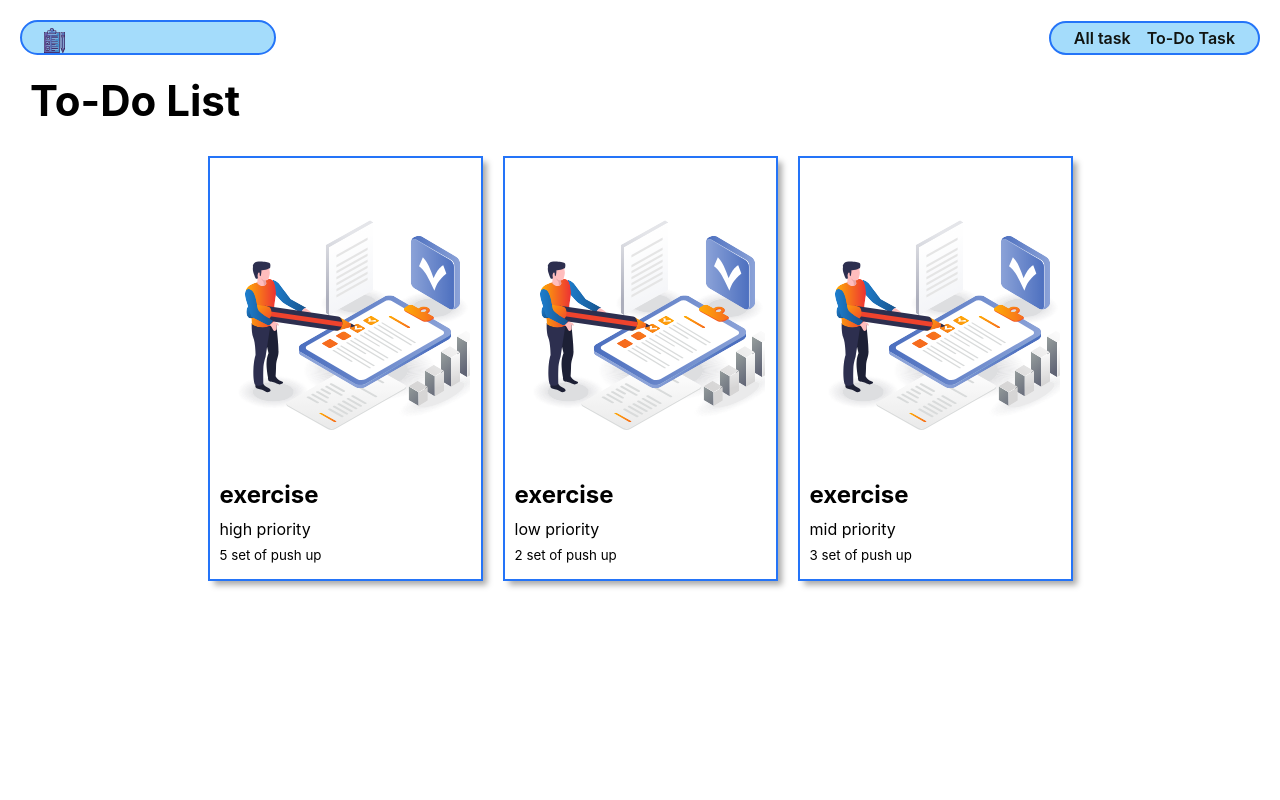
After one commit to shawnkang0818/To-Do-Manager, a Django app: page /tasks/ in a window 1280 px wide. The commit adds this page. Run offline with Django 4.2, Linux system fonts and the light colour scheme.

Commit message:
add tasks page and CSS

```diff
--- /dev/null
+++ b/main_app/static/css/base.css
@@ -0,0 +1,279 @@
+html {
+  box-sizing: border-box
+}
+
+/* The Universal Selector */
+*, /* All elements*/
+*::before, /* All ::before pseudo-elements */
+*::after { /* All ::after pseudo-elements */
+  /* height & width will now include border & padding by default
+     but can be over-ridden as needed */
+  box-sizing: inherit;
+}
+
+/* resets font size to be 62.5% of the user preference -
+     in most browser configurations this will be 10px */
+:root {
+  font-size: 62.5%
+}
+
+body {
+  margin: 0;
+  display: flex;
+  flex-direction: column;
+  align-items: center;
+  font-family: -apple-system, BlinkMacSystemFont, 'Segoe UI', 'Roboto',
+    'Oxygen', 'Ubuntu', 'Cantarell', 'Fira Sans', 'Droid Sans',
+    'Helvetica Neue', sans-serif;
+  min-height: 100vh;
+  --nav-bg: rgba(104, 197, 248, .7);
+  --nav-bg-ff: rgba(104, 197, 248, .9);
+  --borders: rgb(36, 116, 248) solid 2px;
+  --text-color: rgb(17, 20, 17);
+  --link-hover-color: rgb(16, 56, 158);
+  --button-bg: rgb(245, 245, 245);
+  --button-bg-hover: rgb(226, 226, 226);
+  --submit: rgb(26, 128, 0);
+  --warn: rgb(255, 102, 0);
+  --danger: rgb(220, 20, 30);
+  --secondary: rgb(57, 57, 57);
+  --card-box-shadow: 5px 5px 6px -1px #AAA;
+  --font-xtreme: 4.2rem;
+  --font-xxl: 3.6rem;
+  --font-xl: 2.4rem;
+  --font-l: 1.8rem;
+  --font-reg: 1.6rem;
+  --card-border-radius: 6px;
+}
+
+header {
+  width: 100%;
+  background: var(--nav-bg-ff); /* rgba(104, 197, 248, .9) */
+  border-bottom: var(--borders);
+}
+
+nav {
+  margin: 10px;
+}
+
+ul {
+  margin: 0;
+  list-style: none;
+  padding: 0;
+}
+
+main {
+  width: 100%;
+  padding: 0 10px;
+}
+
+h2 {
+  font-size: var(--font-xl);
+}
+
+nav a {
+  text-decoration: none;
+  color: var(--text-color);
+  font-weight: 600;
+  font-size: 16px;
+}
+
+nav a:hover {
+  color: var(--link-hover-color)
+}
+
+nav ul {
+  display: flex;
+  align-items: center;
+  justify-content: center;
+  flex-wrap: wrap;
+}
+
+nav li {
+  padding: 5px 8px;
+}
+
+.header-logo-container {
+  margin: auto;
+  padding: 10px 20px 0;
+  max-width: 500px;
+}
+
+.page-header {
+  display: flex;
+  align-items: center;
+  margin: 20px;
+}
+
+.btn {
+  font-size: var(--font-l);
+  padding: 8px 16px;
+  border-radius: 6px;
+  border-width: 2px;
+  border-style: solid;
+  text-decoration: none;
+  background-color: var(--button-bg);
+  font-weight: 600;
+  cursor: pointer;
+  font-family: inherit;
+  margin-right: 10px;
+}
+
+.btn:hover {
+  background-color: var(--button-bg-hover);
+}
+
+.submit {
+  color: var(--submit);
+  border-color: var(--submit);
+}
+
+.secondary {
+  color: var(--secondary);
+  border-color: var(--secondary);
+}
+
+.warn {
+  color: var(--warn);
+  border-color: var(--warn);
+}
+
+.danger {
+  color: var(--danger);
+  border-color: var(--danger);
+}
+
+.page-header h1 {
+  font-size: var(--font-xxl);
+  margin: 0;
+}
+
+.page-header img {
+  height: 40px;
+  margin-left:15px;
+}
+
+.page-header img:first-of-type {
+  margin-left: 20px;
+}
+
+.page-content {
+  font-size: var(--font-reg);
+}
+.logo-image {
+    width: 35px;
+    height: 35px;
+    padding-bottom: 10px;
+}
+.logo-text {
+  font-size: 16px;
+  margin-left: 10px;
+}
+
+
+@media only screen and (min-width: 768px) {
+  header {
+    position: sticky;
+    display: flex;
+    flex-direction: row;
+    top: 0;
+    align-items: center;
+  }
+
+  main {
+    max-width: 1300px;
+    min-height: calc(100vh - 53px);
+  }
+
+  nav,
+  .header-logo-container {
+    margin: 10px 0;
+    padding: 0 15px;
+  }
+
+  .header-logo-container {
+    padding-top: 3px;
+  }
+
+  nav {
+    margin-left: auto;
+    display: flex;
+    justify-content: center;
+  }
+
+  nav ul {
+    flex-wrap: nowrap;
+  }
+
+  .header-logo-container {
+    width: 213px;
+  }
+
+  .page-header h1 {
+    font-size: var(--font-xtreme);
+  }
+
+  .page-header img {
+    height: 50px;
+    margin-left:20px;
+  }
+
+  .page-header img:first-of-type {
+    margin-left: 25px;
+  }
+
+  @supports (-webkit-backdrop-filter: none) or (backdrop-filter: none) {
+    header {
+      background: var(--nav-bg);
+      -webkit-backdrop-filter: blur(3px);
+      backdrop-filter: blur(3px);
+    }
+  }
+}
+
+@media only screen and (min-width: 1024px) {
+  main {
+    min-height: calc(100vh - 55px);
+  }
+
+  header {
+    margin: 20px 20px 0 20px;
+    width: calc(100vw - 40px);
+    max-width: 1920px;
+    top: 20px;
+    background-color: transparent;
+    border-bottom: none;
+  }
+
+  nav,
+  .header-logo-container {
+    margin: 0;
+    background: var(--nav-bg-ff);
+    border: var(--borders);
+    border-radius: 18px;
+  }
+
+  nav {
+    margin-left: auto;
+  }
+
+  .header-logo-container {
+    /* visual fix to help align logo */
+    padding-top: 6px;
+    width: 256px;
+    height: 35px;
+  }
+
+  @supports (-webkit-backdrop-filter: none) or (backdrop-filter: none) {
+    header {
+      -webkit-backdrop-filter: none;
+      backdrop-filter: none;
+    }
+    nav,
+    .header-logo-container {
+      background: rgba(104, 197, 248, .6);
+      -webkit-backdrop-filter: blur(3px);
+      backdrop-filter: blur(3px);
+    }
+  }
+}
--- /dev/null
+++ b/main_app/static/css/tasks/task-index.css
@@ -0,0 +1,38 @@
+.card-container {
+  padding: 0 30px;
+  display: flex;
+  justify-content: center;
+  flex-wrap: wrap;
+}
+
+.card {
+  width: 275px;
+  margin: 10px;
+  border: var(--borders);
+  box-shadow: var(--card-box-shadow);
+}
+
+.card-content {
+  padding: 10px;
+  width: 100%;
+}
+
+.usr-img {
+  width: 100%;
+  border-radius: var(--card-border-radius);
+}
+
+.card > a {
+  text-decoration: none;
+  color: var(--text-color);
+}
+
+.card h2 {
+  margin: 10px 0;
+  font-size: var(--font-xl);
+}
+
+.card p {
+  margin: 5px 0;
+  font-size: var(--font-reg);
+}
--- a/main_app/templates/base.html
+++ b/main_app/templates/base.html
@@ -1,4 +1,4 @@
-<!DOCTYPE html>
+{% load static %}
 
 <!DOCTYPE html>
 <html lang="en">
@@ -10,9 +10,10 @@
   <link
     rel="shortcut icon"
     type="image/png"
-    href=""
+    href="{% static 'images/vecteezy_tasks-vector-icon-design_21005811.svg' %}"
   >
   <title>Todo</title>
+  <link rel="stylesheet" type="text/css" href="{% static 'css/base.css' %}">
   {% block head %}
   {% endblock %}
 </head>
@@ -20,14 +21,16 @@
   <header>
     <div class="header-logo-container">
       <a href="/">
-        <img
-          src=""
-          alt=""
+        <img class="logo-image"
+          src="{% static "images/vecteezy_checklist-vector-icon-design_21237217.svg" %}"
+          alt="a list image"
         >
+
       </a>
     </div>
     <nav>
       <ul>
+        <li><a href="/tasks">All task</a></li>
         <li><a href="/todotask">To-Do Task</a></li>
       </ul>
     </nav>
@@ -37,4 +40,5 @@
     {% endblock %}
   </main>
 </body>
+
 </html>
--- /dev/null
+++ b/main_app/templates/tasks/index.html
@@ -0,0 +1,45 @@
+{% extends 'base.html' %}
+{% load static %}
+
+{% block head %}
+<link
+  rel="stylesheet"
+  type="text/css"
+  href="{% static 'css/tasks/task-index.css' %}"
+/>
+{% endblock %}
+
+{% block content %}
+
+<section class="page-header">
+  <h1>To-Do List</h1>
+  {% comment %} <img src="{% static 'images/cool-cat.svg' %}" alt="A cool cat" />
+  <img src="{% static 'images/happy-cat.svg' %}" alt="A happy cat" />
+  <img src="{% static 'images/teacup-cat.svg' %}" alt="A cat in a teacup" />
+  <img src="{% static 'images/cat-in-box.svg' %}" alt="A cat in a box" /> {% endcomment %}
+</section>
+
+<section class="card-container">
+  {% for task in tasks %}
+    <div class="card">
+      <div class="card-content">
+        <div class="card-img-container">
+          <img
+            src="{% static 'images/vecteezy_man-ticking-with-pencil_9160089.svg' %}"
+            alt="A man ticking with pencil"
+          >
+        </div>
+        <h2 class="card-title">{{ task.title }}</h2>
+        <p>{{task.priority}} priority</p>
+        {% comment %} {% if task.age > 0 %}
+          <p>A {{ task.age }} year old {{ task.breed }}</p>
+        {% else %}
+          <p>A {{ task.breed }} kitten.</p>
+        {% endif %} {% endcomment %}
+        <p><small>{{ task.description }}</small></p>
+      </div>
+    </div>
+  {% endfor %}
+</section>
+
+{% endblock %}
--- a/main_app/urls.py
+++ b/main_app/urls.py
@@ -3,5 +3,6 @@ from . import views
 
 urlpatterns = [
   path('', views.home, name='home'),
-  path('todotask/', views.todo_task, name='todo_task')
+  path('todotask/', views.todo_task, name='todo_task'),
+  path('tasks/', views.task_index, name='task-index'),
 ]
--- a/main_app/views.py
+++ b/main_app/views.py
@@ -1,5 +1,18 @@
 from django.shortcuts import render
 from django.http import HttpResponse
+
+# Add the Task class & list and view function below the imports
+class Task:
+  def __init__(self, title, priority, description):
+    self.title = title
+    self.priority = priority
+    self.description = description
+
+tasks = [
+  Task('exercise', 'high', '5 set of push up'),
+  Task('exercise', 'low', '2 set of push up'),
+  Task('exercise', 'mid', '3 set of push up'),
+]
 
 # Create your views here.
 # home view
@@ -8,3 +21,7 @@ def home(request):
 
 def todo_task(request):
   return render(request, 'todotask.html')
+
+# Add new view
+def task_index(request):
+  return render(request, 'tasks/index.html', {'tasks': tasks})
```
Also changed, not shown: main_app/static/images/vecteezy_checklist-vector-icon-design_21237217.svg (added), main_app/static/images/vecteezy_flat-writing-vector-icon-creative-writing-and-storytelling_19848787.svg (added), main_app/static/images/vecteezy_man-ticking-with-pencil_9160089.svg (added), main_app/static/images/vecteezy_tasks-vector-icon-design_21005811.svg (added).
